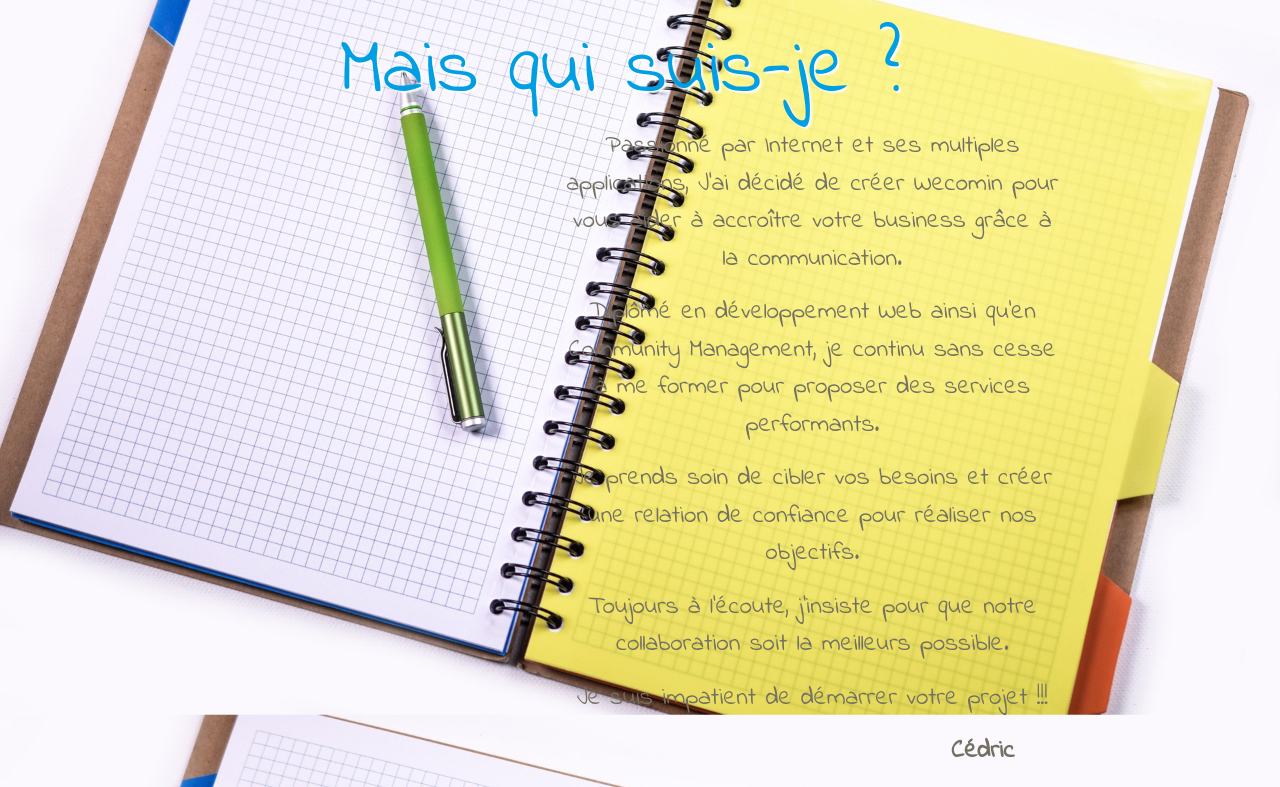
After one commit to cedric42122/Wecomin, a Symfony app: template templates/about/about.html.twig in a window 1280 px wide. The commit adds this page. Shown: the part 136-923 px from the top of the page. Run offline with Twig, Linux system fonts and the light colour scheme; the template is opened without the code that fills it, so the values that code supplies are empty; some libraries are stand-ins or nearby versions.

Commit message:
Réalisation page 'à propos'

```diff
--- /dev/null
+++ b/templates/about/about.html.twig
@@ -0,0 +1,35 @@
+{% extends "base.html.twig" %}
+
+{% block title %}A propos
+{% endblock %}
+
+{% block stylesheets %}
+	<link rel="stylesheet" href="/assets/css/about.css">
+{% endblock %}
+
+{% block body %}
+
+	<h1 id="aboutTitle">Mais qui suis-je ?</h1>
+	<span id="aboutText">
+		<p>
+			Passionné par Internet et ses multiples applications, J’ai décidé de créer Wecomin pour vous aider à accroître votre business grâce à la communication.
+		</p>
+		<p>
+			Diplômé en développement Web ainsi qu’en Community Management, je continu sans cesse à me former pour proposer
+            des services performants.
+		</p>
+		<p>
+			Je prends soin de cibler vos besoins et créer une relation de confiance pour réaliser nos objectifs.
+		</p>
+		<p>
+			Toujours à l’écoute, j’insiste pour que notre collaboration soit la meilleurs possible.
+		</p>
+		<p>
+			Je suis impatient de démarrer votre projet !!!
+		</p>
+		<p class= "text-right mr-5">
+			<strong>Cédric</strong>
+		</p>
+	</span>
+
+{% endblock %}
--- a/templates/about/index.html.twig
+++ /dev/null
@@ -1 +0,0 @@
-{% extends "base.html.twig" %}
--- a/templates/base.html.twig
+++ b/templates/base.html.twig
@@ -37,7 +37,7 @@
                             <a class="nav-link" href="{{ path('about') }}">A propos</a>
                         </li>
                         <li class="nav-item">
-                            <a class="nav-link" href="{{ path('news') }}">News</a>
+                            <a class="nav-link" href="{{ path('blog') }}">Le blog</a>
                         </li>
                         <li class="nav-item">
                             <a class="nav-link" href="{{ path('services') }}">Nos prestations</a>
--- a/templates/security/login.html.twig
+++ b/templates/security/login.html.twig
@@ -25,7 +25,7 @@
 		<div class="checkbox mb-3"></div>
 		<div class="modal-footer">
 			<button type="submit" class="btn btn-success">Connexion</button>
-                            <button type="button" class="btn btn-secondary" data-dismiss="modal">Annuler</button>
+			<button type="button" class="btn btn-danger" data-dismiss="modal">Annuler</button>
 		</div>
 	</form>
 </div>
```
Also changed, not shown: src/Controller/NavigationController.php (+5 -5 lines), public/assets/Pictures/Background/achievement-blue-blue-background-1888005.jpg (deleted), public/assets/Pictures/Background/art-art-materials-background-1762851.jpg (deleted), public/assets/Pictures/Background/blue-background-colors-concept-1888004.jpg (deleted), public/assets/Pictures/Background/notebookBg.jpg (added), public/assets/css/about.css (added), public/assets/css/registration.css, templates/blog/blog.html.twig (renamed from templates/news/index.html.twig), templates/home/home.html.twig (renamed from templates/home/index.html.twig), 1 other file. Lines whose indentation alone changed are shown as unchanged.
